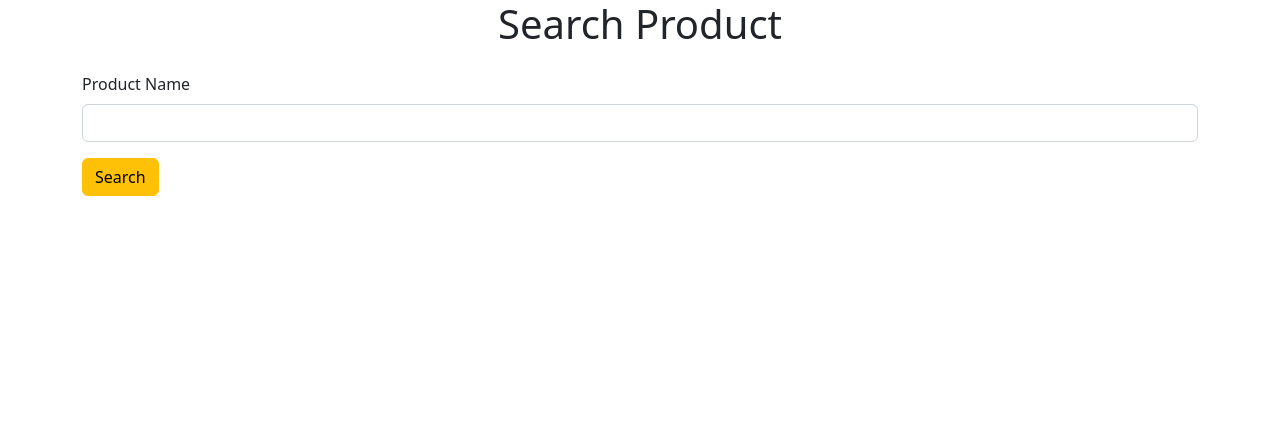
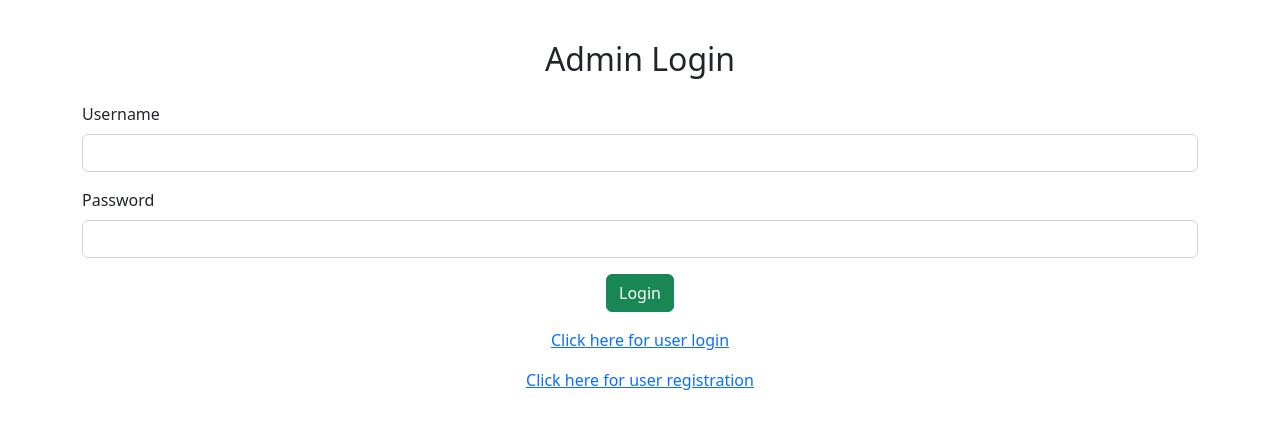
Before and after one commit to Asiyacm/New-Shoppingcart-Angular-App, an Angular app: page / in a window 1280 px wide. Shown: the top 428 px of the page. Built offline with nearby package versions, Linux system fonts and the light colour scheme.

Commit message:
router commit

```diff
--- a/src/app/app.component.html
+++ b/src/app/app.component.html
@@ -1,3 +1,3 @@
- <app-search-product></app-search-product>
+
 
 <router-outlet></router-outlet>
--- a/src/app/app.module.ts
+++ b/src/app/app.module.ts
@@ -10,6 +10,39 @@ import { UserLoginComponent } from './user-login/user-login.component';
 import { AddProductComponent } from './add-product/add-product.component';
 import { ViewProductComponent } from './view-product/view-product.component';
 import { SearchProductComponent } from './search-product/search-product.component';
+import { RouterModule, Routes } from '@angular/router';
+
+
+const myRoute:Routes=[
+  {
+    path:"",
+    component:AdminLoginComponent
+  },
+
+  {
+    path:"userlogin",
+    component:UserLoginComponent
+  },
+
+  {
+    path:"register",
+    component:UserRegisterComponent
+  },
+  {
+    path:"add",
+    component:AddProductComponent
+  },
+  {
+    path:"view",
+    component:ViewProductComponent
+  },
+  {
+    path:"search",
+    component:SearchProductComponent
+  }
+
+]
+
 
 @NgModule({
   declarations: [
@@ -24,7 +57,8 @@ import { SearchProductComponent } from './search-product/search-product.componen
   imports: [
     BrowserModule,
     AppRoutingModule,
-    FormsModule
+    FormsModule,
+    RouterModule.forRoot(myRoute)
   ],
   providers: [],
   bootstrap: [AppComponent]
```
